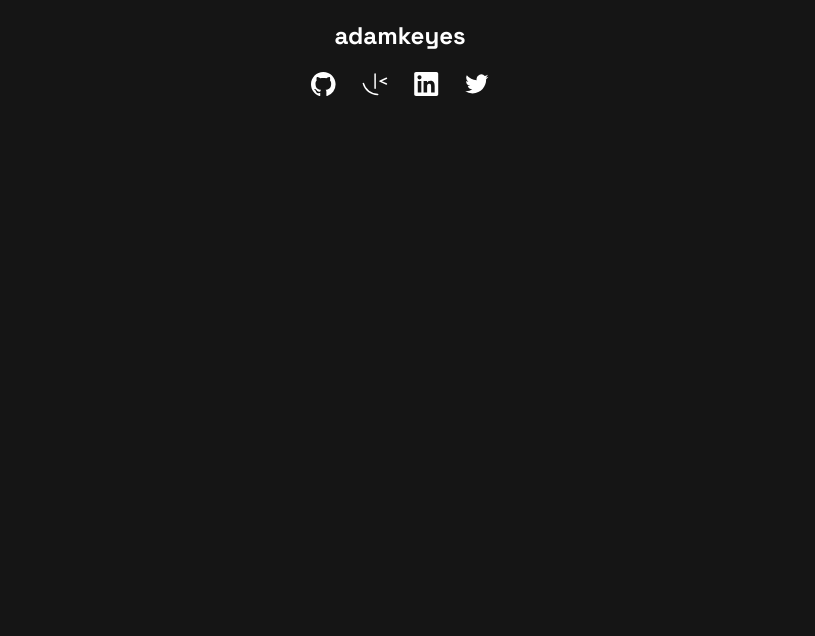
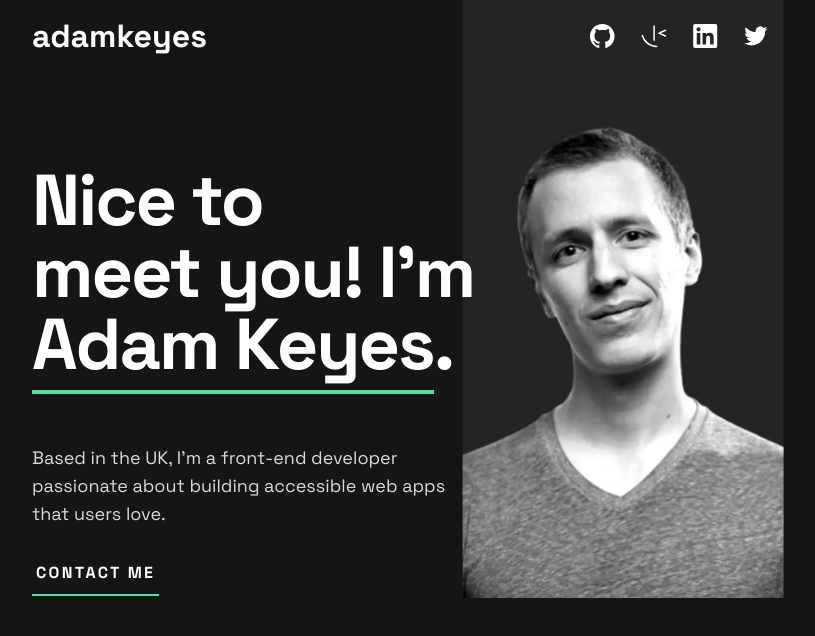
Before and after one commit to luAr26/single-page-developer-portfolio-code, a Next.js app: page / in a window 1280 px wide. Shown: the top 636 px of the page, without its empty margins (240-1055 px from the left). Built offline with nearby package versions, Linux system fonts and the light colour scheme.

Commit message:
Build the Header component.

```diff
--- a/app/_components/Header.jsx
+++ b/app/_components/Header.jsx
@@ -5,39 +5,80 @@ import GithubIcon from "@/public/images/icon-github.svg";
 import FrontEndMentorIcon from "@/public/images/icon-frontend-mentor.svg";
 import LinkedinIcon from "@/public/images/icon-linkedin.svg";
 import TwitterIcon from "@/public/images/icon-twitter.svg";
+import Image from "next/image";
+import profileImageMobile from "@/public/images/image-profile-mobile.webp";
+import profileImageTablet from "@/public/images/image-profile-tablet.webp";
+import profileImageDesktop from "@/public/images/image-profile-desktop.webp";
+import RingsPattern from "@/public/images/pattern-rings.svg";
+import CirclePattern from "@/public/images/pattern-circle.svg";
 
 function Header() {
   return (
-    <header className='flex flex-col items-center gap-5'>
-      <Link href='/' className='font-bold text-m'>
+    // TODO: Add background-images to the header
+    <header className='relative text-center tablet:text-left'>
+      <div className='absolute top-5 z-[1] flex flex-col items-center w-full gap-5 tablet:flex-row tablet:justify-between'>
+        <Link
+          href='/'
+          className='font-bold text-m tablet:text-[2rem] tablet:leading-[1]'
+        >
           adamkeyes
         </Link>
-      <ul className='flex items-center justify-between gap-[1.625rem]'>
+        <ul className='flex justify-center items-center gap-[1.625rem]'>
           <li>
-          <Link href=''>
+            <Link href='/'>
               <span className='sr-only'>Github</span>
               <GithubIcon />
             </Link>
           </li>
           <li>
-          <Link href=''>
+            <Link href='/'>
               <span className='sr-only'>FrontEnd Mentor</span>
               <FrontEndMentorIcon />
             </Link>
           </li>
           <li>
-          <Link href=''>
+            <Link href='/'>
               <span className='sr-only'>LinkedIn</span>
               <LinkedinIcon />
             </Link>
           </li>
           <li>
-          <Link href=''>
+            <Link href='/'>
               <span className='sr-only'>Twitter</span>
               <TwitterIcon />
             </Link>
           </li>
         </ul>
+      </div>
+      <div className='flex flex-col items-center gap-6 pb-20 tablet:pb-[60px] desktop:pb-[238px]'>
+        <div className='relative h-[383px] w-[174px] tablet:hidden'>
+          <Image src={profileImageMobile} alt='Profile Image' />
+        </div>
+        <div className='h-[600px] w-[322px] hidden tablet:block tablet:absolute tablet:-right-4 desktop:hidden'>
+          <Image src={profileImageTablet} alt='Profile Image' />
+        </div>
+        <div className='h-[720px] w-[445px] hidden desktop:block desktop:absolute desktop:right-0'>
+          <Image src={profileImageDesktop} alt='Profile Image' />
+        </div>
+        <div className='flex flex-col items-center gap-6 tablet:items-start tablet:w-full tablet:relative tablet:mt-[148px] desktop:mt-[178px]'>
+          <h1 className=' text-[2.5rem] font-bold leading-[1] mt-4 -tracking-[1.14px] tablet:text-[4.5rem] tablet:leading-[1] tablet:-tracking-[2.05px] tablet:max-w-[445px] desktop:max-w-[709px] desktop:text-xl'>
+            Nice to <br className='hidden tablet:block desktop:hidden' /> meet
+            you! I&apos;m{" "}
+            <span className='border-b-[4px] border-secondary'>Adam Keyes</span>.
+          </h1>
+          <p className='mt-2 leading-[1.625] text-light-gray tablet:max-w-[445px] tablet:text-[1.125rem] tablet:leading-[1.555556] tablet:mt-10'>
+            Based in the UK, I&apos;m a front-end developer passionate about
+            building accessible web apps that users love.
+          </p>
+          {/* TODO: Add button hover state */}
+          <button className='uppercase leading-[1.625] tracking-[2.29px] font-bold border-b-2 border-secondary py-2 px-1'>
+            Contact me
+          </button>
+        </div>
+      </div>
+
+      {/* <RingsPattern /> */}
+      {/* <CirclePattern /> */}
     </header>
   );
 }
--- a/app/page.js
+++ b/app/page.js
@@ -4,7 +4,7 @@ import Header from "@/app/_components/Header";
 
 export default function Home() {
   return (
-    <div className='max-w-[375px] mx-auto px-4 pt-5'>
+    <div className='max-w-[375px] mx-auto px-4 tablet:max-w-[768px] desktop:max-w-[1142px]'>
       <Header />
     </div>
   );
```
Lines whose indentation alone changed are shown as unchanged.
